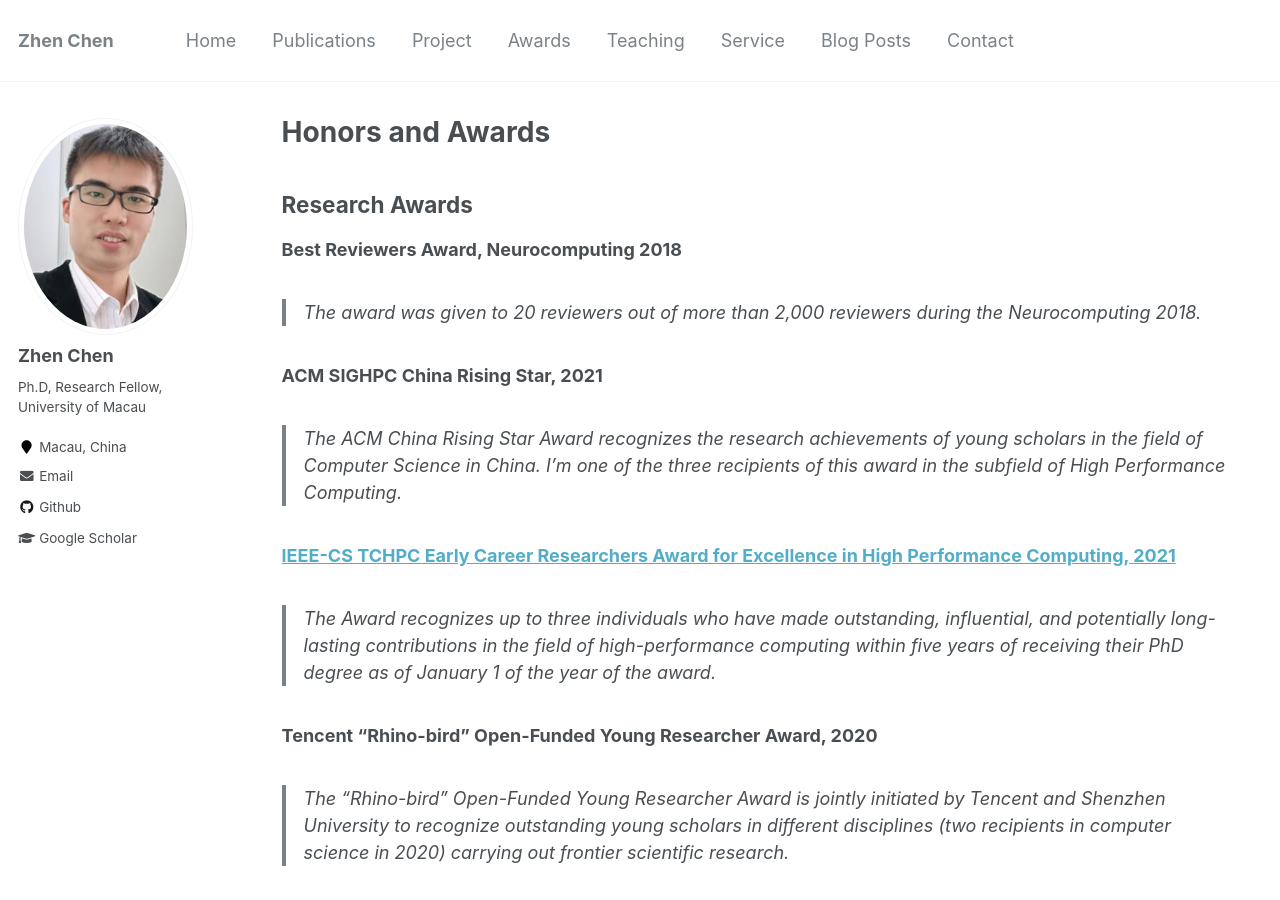
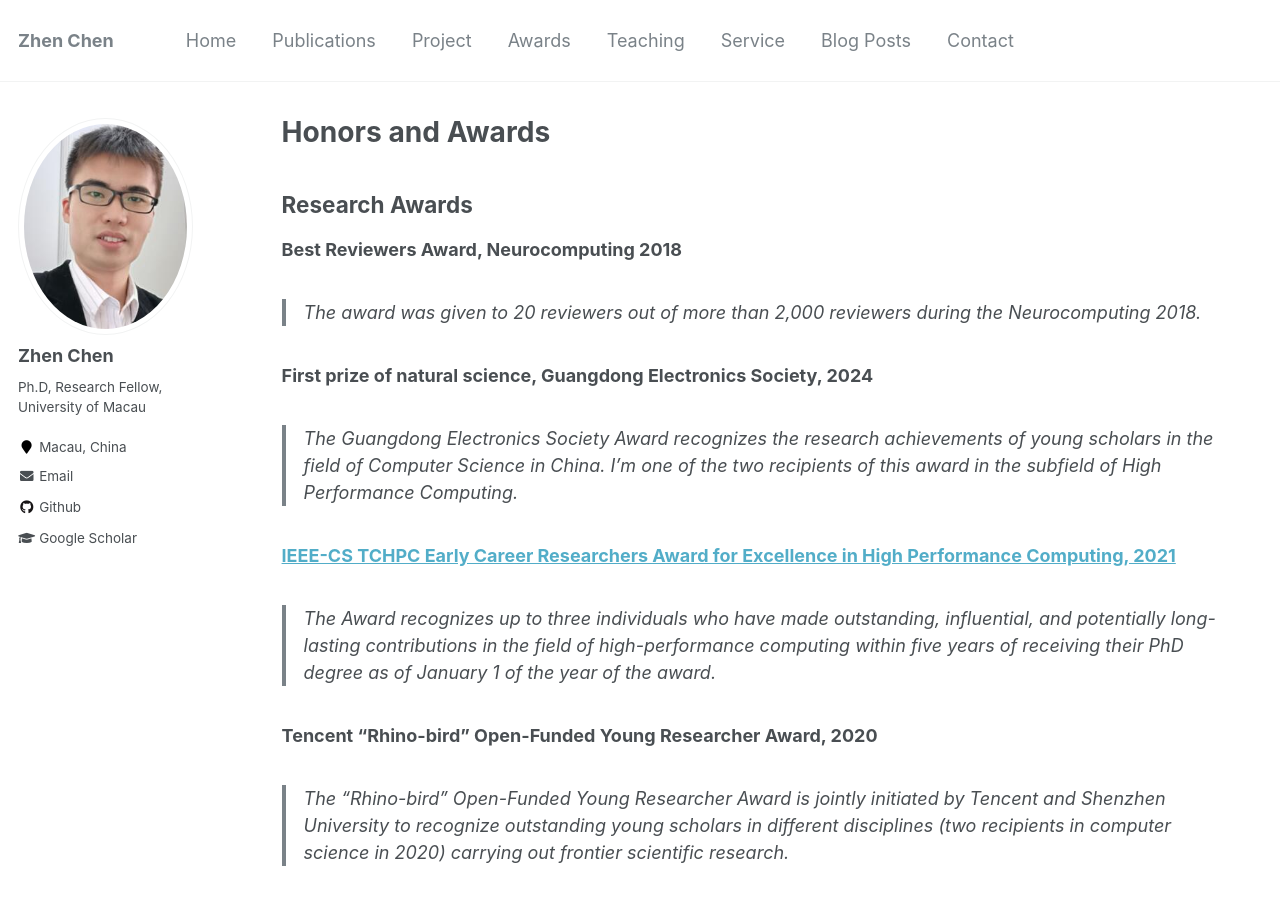
Before and after one commit to baile035/chenz_CV, a Jekyll site: the page built from _pages/awards.md, in a window 1280 px wide and 900 px high. Built offline with Jekyll 4.4.1, drawn with Linux system fonts in a browser that asks for light colours.

Commit message:
Update awards.md

```diff
--- a/_pages/awards.md
+++ b/_pages/awards.md
@@ -14,8 +14,8 @@ Research Awards
 **Best Reviewers Award, Neurocomputing 2018**
 > The award was given to 20 reviewers out of more than 2,000 reviewers during the Neurocomputing 2018.
 
-**ACM SIGHPC China Rising Star, 2021**
-> The ACM China Rising Star Award recognizes the research achievements of young scholars in the field of Computer Science in China. I'm one of the three recipients of this award in the subfield of High Performance Computing.
+**First prize of natural science, Guangdong Electronics Society, 2024**
+> The Guangdong Electronics Society Award recognizes the research achievements of young scholars in the field of Computer Science in China. I'm one of the two recipients of this award in the subfield of High Performance Computing.
 
 **<a href="https://tc.computer.org/tchpc/home-page/page-of-awards/">IEEE-CS TCHPC Early Career Researchers Award for Excellence in High Performance Computing, 2021</a>**
 > The Award recognizes up to three individuals who have made outstanding, influential, and potentially long-lasting contributions in the field of high-performance computing within five years of receiving their PhD degree as of January 1 of the year of the award.
```
